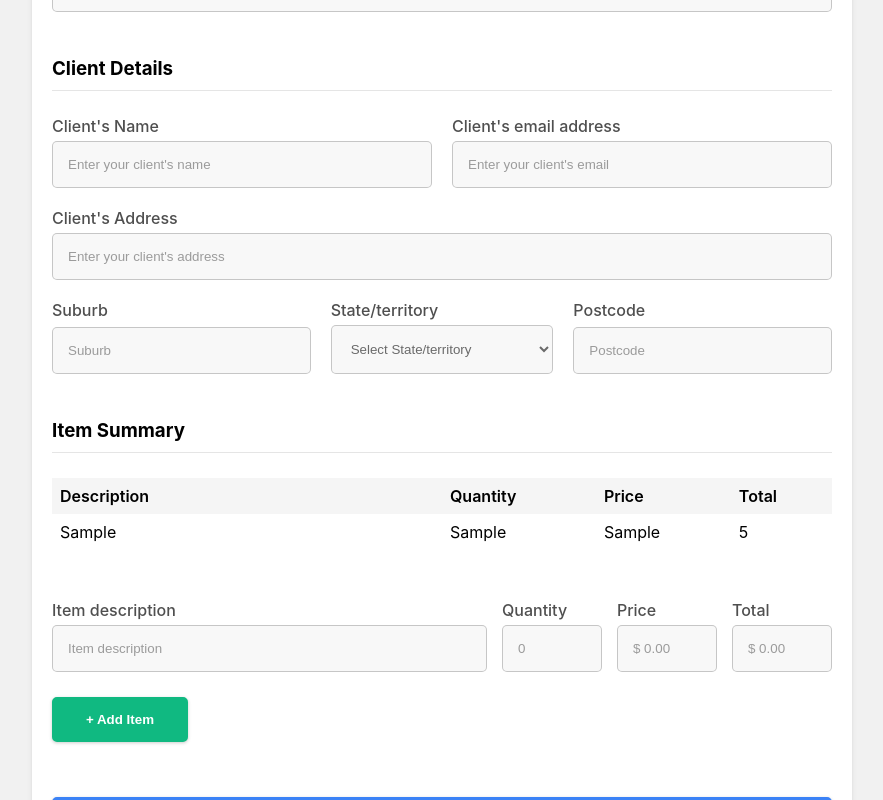
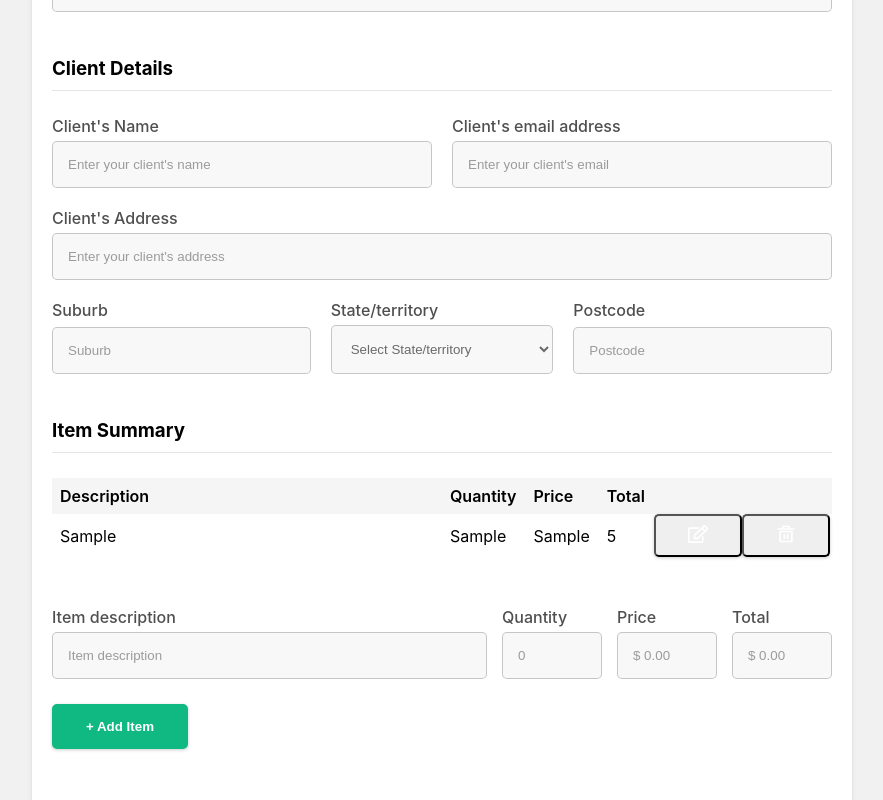
Before and after one commit to tom-odonovan/Invoice-Generator, a React (Create React App) app: page / in a window 1280 px wide. Both pictures are taken after typing "Sample", "Sample", "Sample", "5" into the empty fields and a click on the button "+ Add Item". Shown: the part 648-1448 px from the top of the page, without its empty margins (198-1081 px from the left). Built offline with nearby package versions, Linux system fonts and the light colour scheme.

Commit message:
Allow users to delete invoice items

```diff
--- a/src/App.js
+++ b/src/App.js
@@ -63,6 +63,14 @@ function App() {
     setItemList([ ...itemList, newItem])
   }
 
+  const handleDelete = (id) => {
+    setItemList(itemList.filter((item, index) => index !== id))
+  }
+
+  const handleEdit = () => {
+
+  }
+
 
   const showPreview = () => {
     setPreview(true)
@@ -96,6 +104,8 @@ function App() {
             handleItem={handleItem}
             itemList={itemList}
             handleItemList={handleItemList}
+            handleDelete={handleDelete}
+            handleEdit={handleEdit}
             showPreview={showPreview}
            />
         )}
--- a/src/components/Form.js
+++ b/src/components/Form.js
@@ -1,6 +1,8 @@
 import React from 'react'
 import '../css/Form.css'
 import AddInvoiceItems from './AddInvoiceItems';
+import { RiDeleteBin5Line } from 'react-icons/ri'
+import { FaRegEdit } from 'react-icons/fa'
 
 export default function Form(props) {
 
@@ -9,6 +11,7 @@ export default function Form(props) {
           clientDetails, handleClientDetails,
           item, handleItem,
           itemList, handleItemList,
+          handleDelete, handleEdit,
           showPreview } = props
 
   const handleLogDetails = () => {
@@ -272,19 +275,30 @@ export default function Form(props) {
               <td>Quantity</td>
               <td>Price</td>
               <td>Total</td>
+              <td></td>
             </tr>
           </thead>
 
-          <tbody>
-            {itemList.map(({description, quantity, price, total}, index) => (
-              <tr key={index}>
+          {itemList.map(({description, quantity, price, total}, index) => (
+            <tbody key={index}>
+              <tr>
                 <td>{description}</td>
                 <td>{quantity}</td>
                 <td>{price}</td>
                 <td>{total}</td>
+
+                <div>
+                  <button className='edit-btn' onClick={handleEdit}>
+                    <FaRegEdit size={20} />
+                  </button>
+                  <button className='delete-btn' onClick={() => handleDelete(index)}>
+                    <RiDeleteBin5Line size={20} />
+                  </button>
+                </div>
+
               </tr>
-            ))}
-          </tbody>
+            </tbody>
+          ))}
         </table>
 
       ) : null }
```
